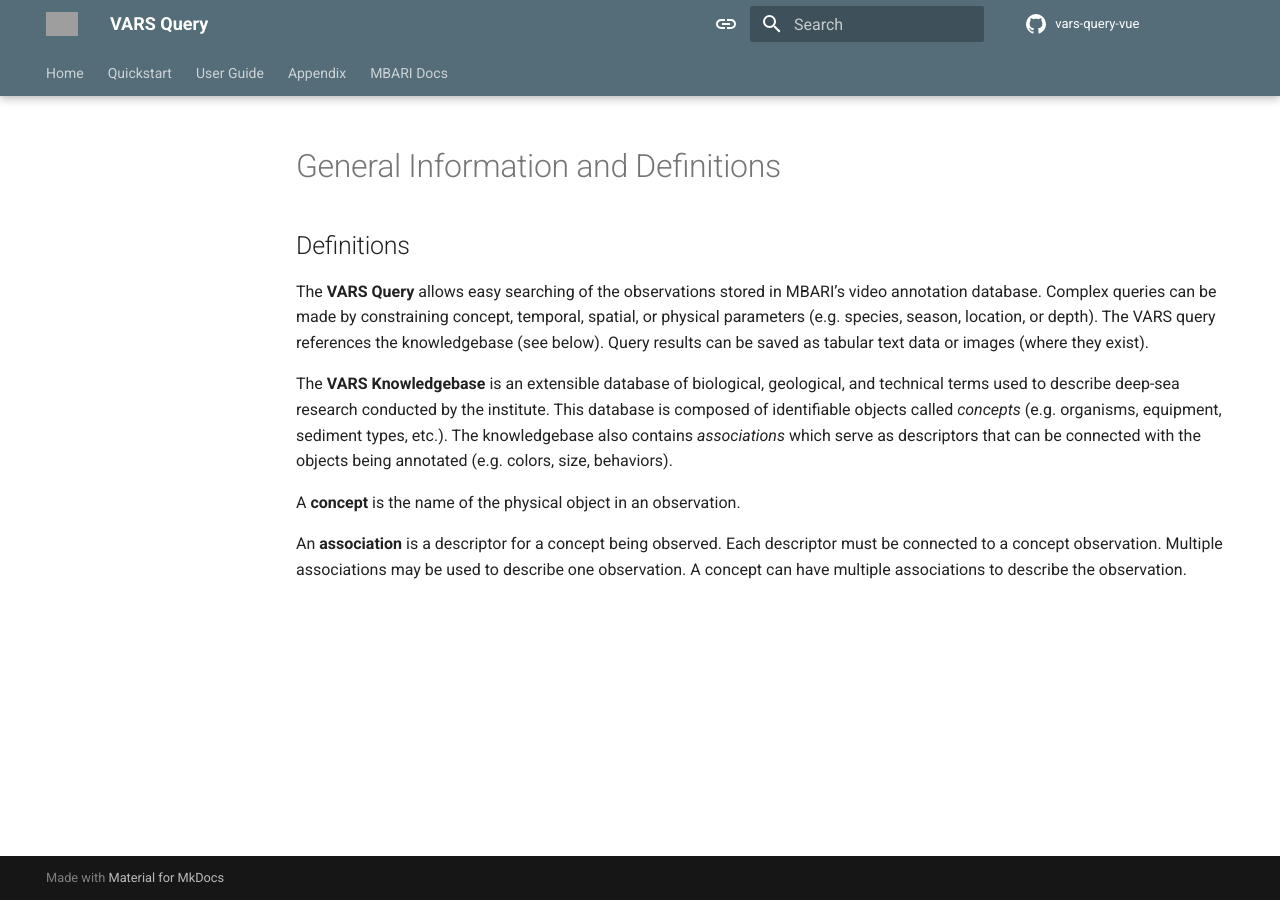
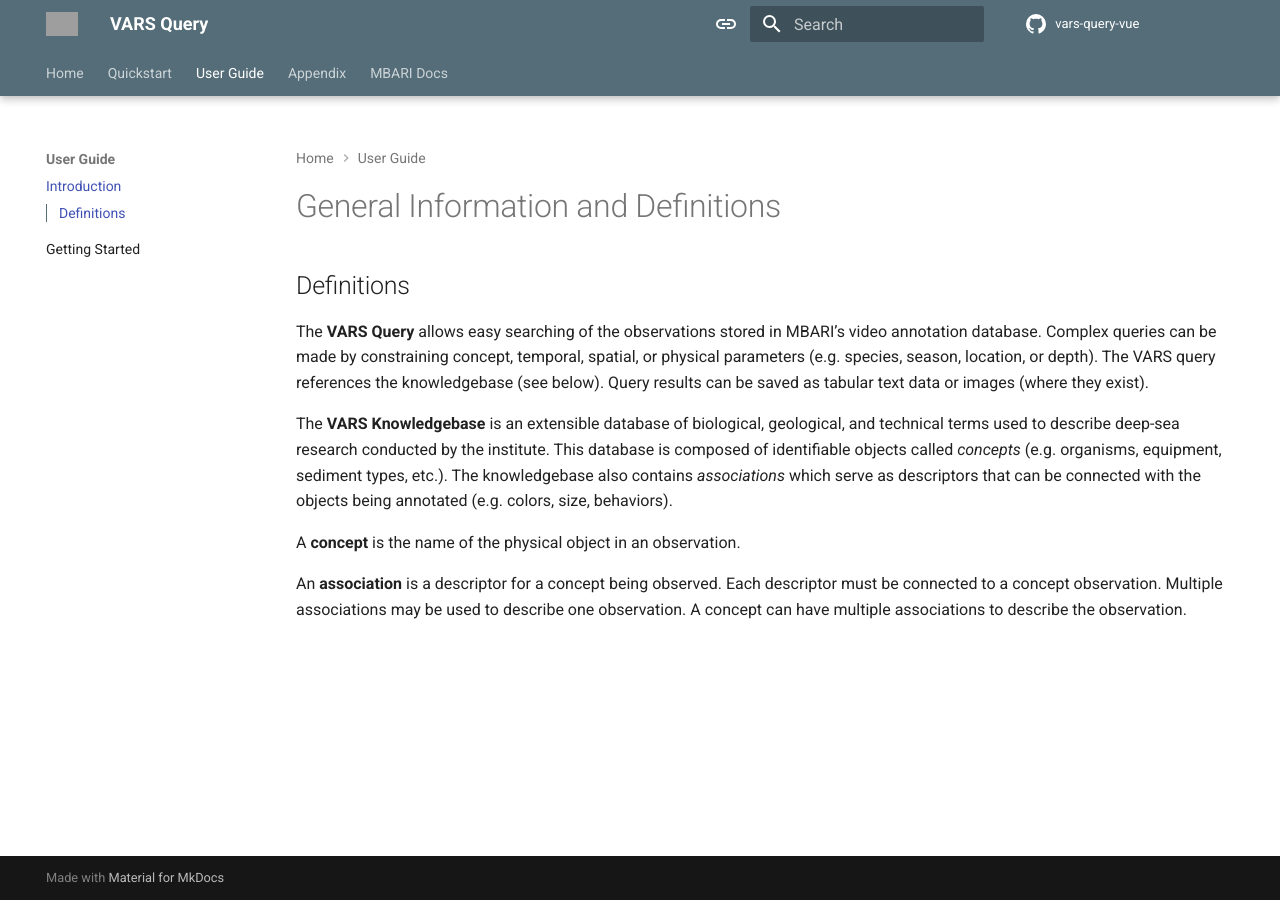
Before and after one commit to mbari-org/vars-query-vue, an MkDocs documentation site: the page built from docs/doc_01_general_info.md, in a window 1280 px wide. Built offline with MkDocs 1.6.1 and Material for MkDocs 9.7.7, drawn with Linux system fonts in a browser that asks for light colours; comment, search, counter and statistics services are not loaded; some of the changed lines change nothing that is shown; grey boxes are pictures that could not be loaded.

Commit message:
update nav

```diff
--- a/mkdocs.yml
+++ b/mkdocs.yml
@@ -8,7 +8,7 @@
   - Home: index.md
   - Quickstart: quickstart.md
   - User Guide:
-    - Introduction: doc_general_info.md
+    - Introduction: doc_01_general_info.md
     - Getting Started: doc_getting_started.md
   - Appendix:
     - Knowledgebase Concepts: appendix_a.md
```
